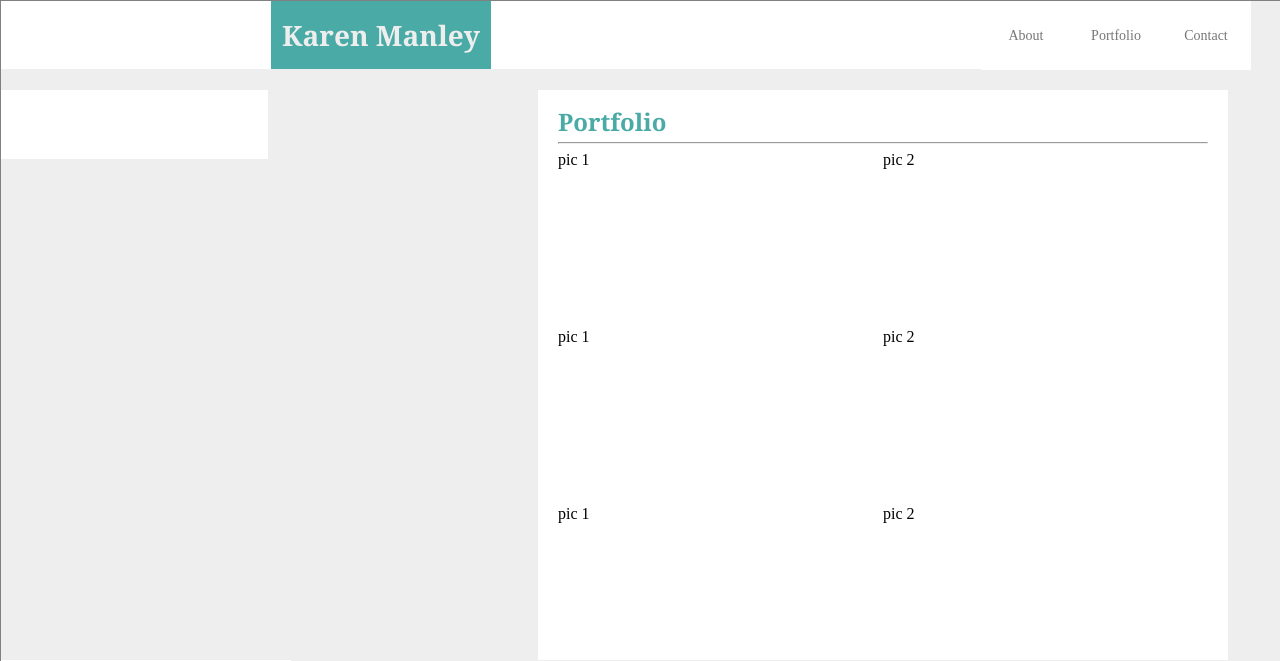
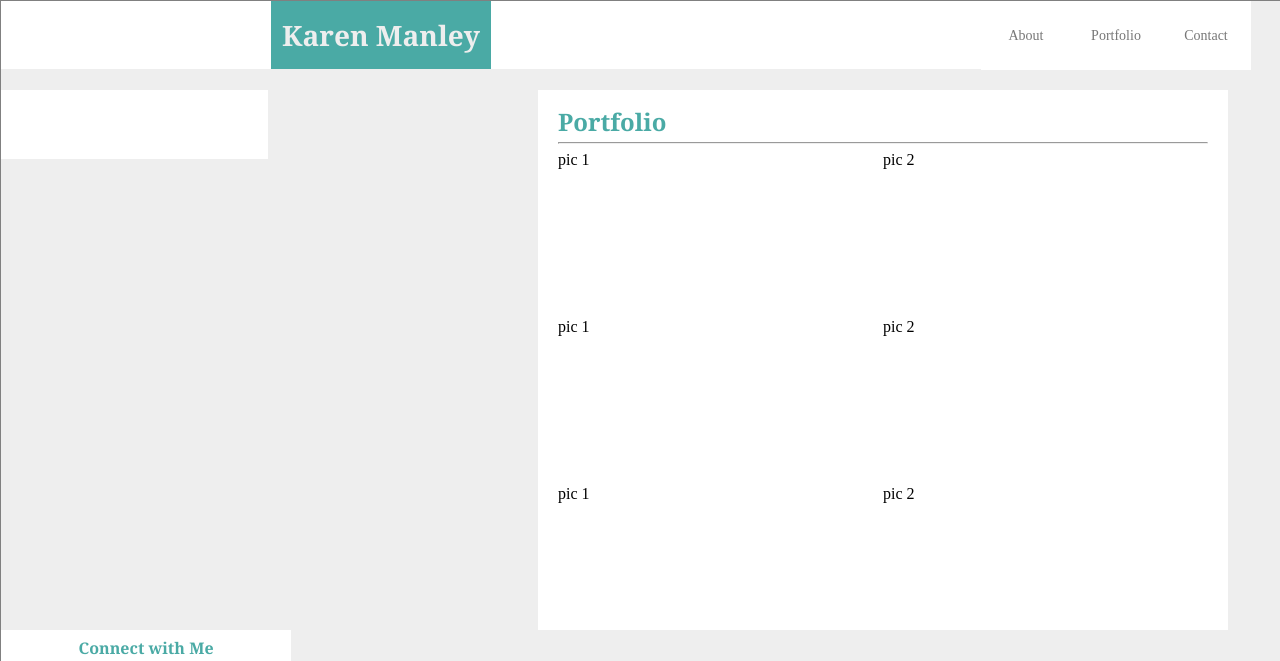
Before and after one commit to kjaneem/Basic-Portfolio.github.io, a plain HTML site: page portfolio.html in a window 1280 px wide. Shown: the top 661 px of the page. Drawn offline with Linux system fonts and the light colour scheme.

Commit message:
style portfolio page

```diff
--- a/assets/css/style.css
+++ b/assets/css/style.css
@@ -87,6 +87,17 @@ hr {
 
 }
 
+#port-bigbox {
+    float: left;
+    width: 650px;
+    background: #ffffff;
+    height: 500px;
+    padding: 20px;
+    margin-left: 270px;
+    margin-right: 20px;
+
+}
+
 #littlebox {
     float: left;
     width: 270px;
@@ -116,11 +127,31 @@ hr {
     font-weight: bold;
 }
 
+/* BEGIN - Portfolio pics table */
 #picstable {
     float: left;
     width: 100%;
     height: 100%;
 }
+
+tr {
+    width: 33.33%;
+}
+
+td {
+    width: 50%;
+}
+
+#det-image {
+    float: left;
+    width: 25%;
+    height: 25%;
+    /*
+    margin-right: 5px;
+    */
+}
+
+/* END - Portfolio pics table */
 
 #littleline {
     size: "4";
--- a/portfolio.html
+++ b/portfolio.html
@@ -33,7 +33,7 @@
 <section id="whitebox">
 </section>
 
-<section id="bigbox">
+<section id="port-bigbox">
 	<h2>Portfolio</h2>
     <hr class="bigline">
 
@@ -41,6 +41,9 @@
 
     <table id="picstable">
          <tr> <!-- table row #1 -->
+            <!--
+            <td><img id="det-image" src="assets/images/ants.jpg" alt="ants"></td>
+            -->
             <td>pic 1</td>
             <td>pic 2</td>
         </tr>
```
Also changed, not shown: index.html (+1 -1 lines).
